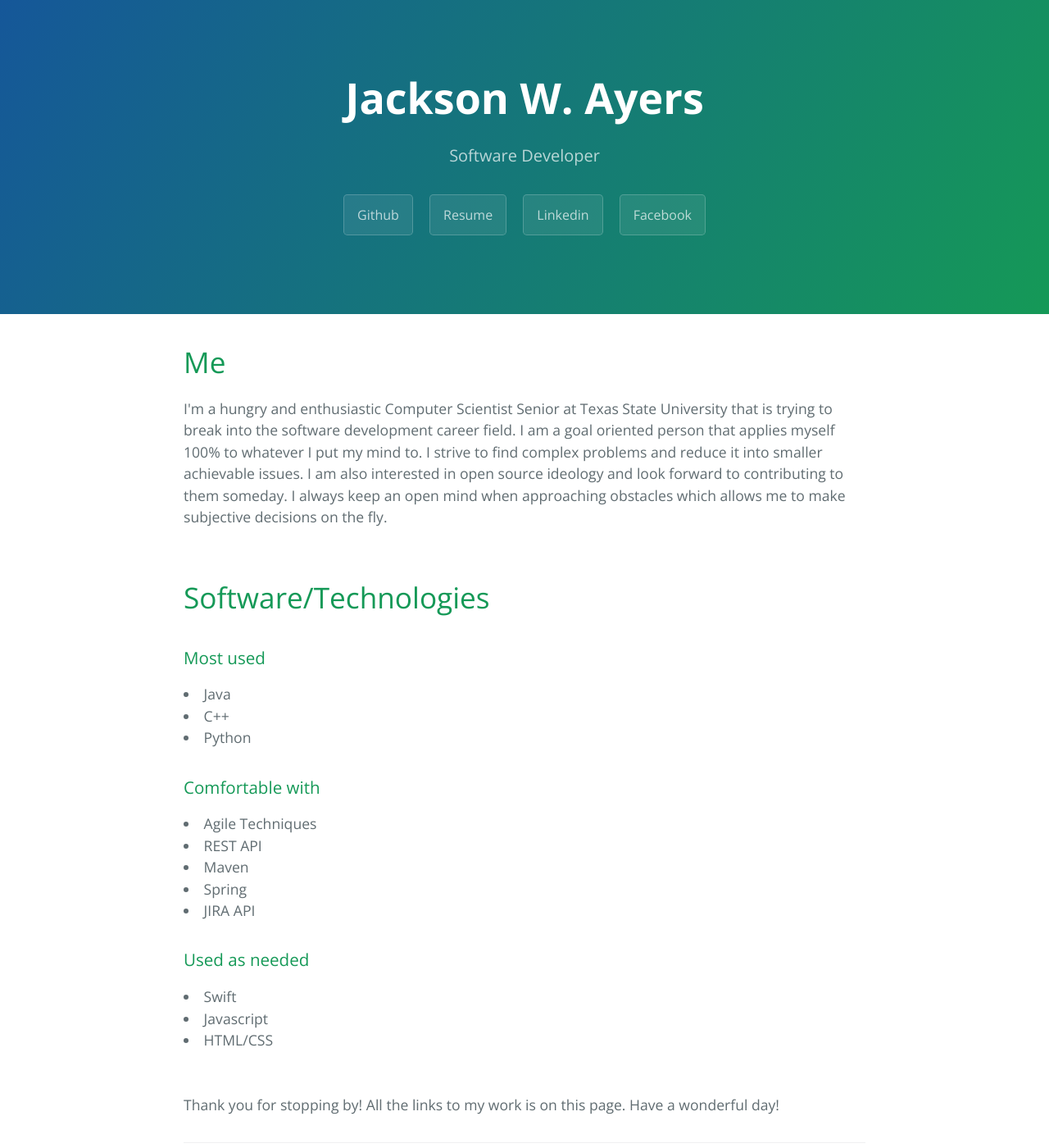
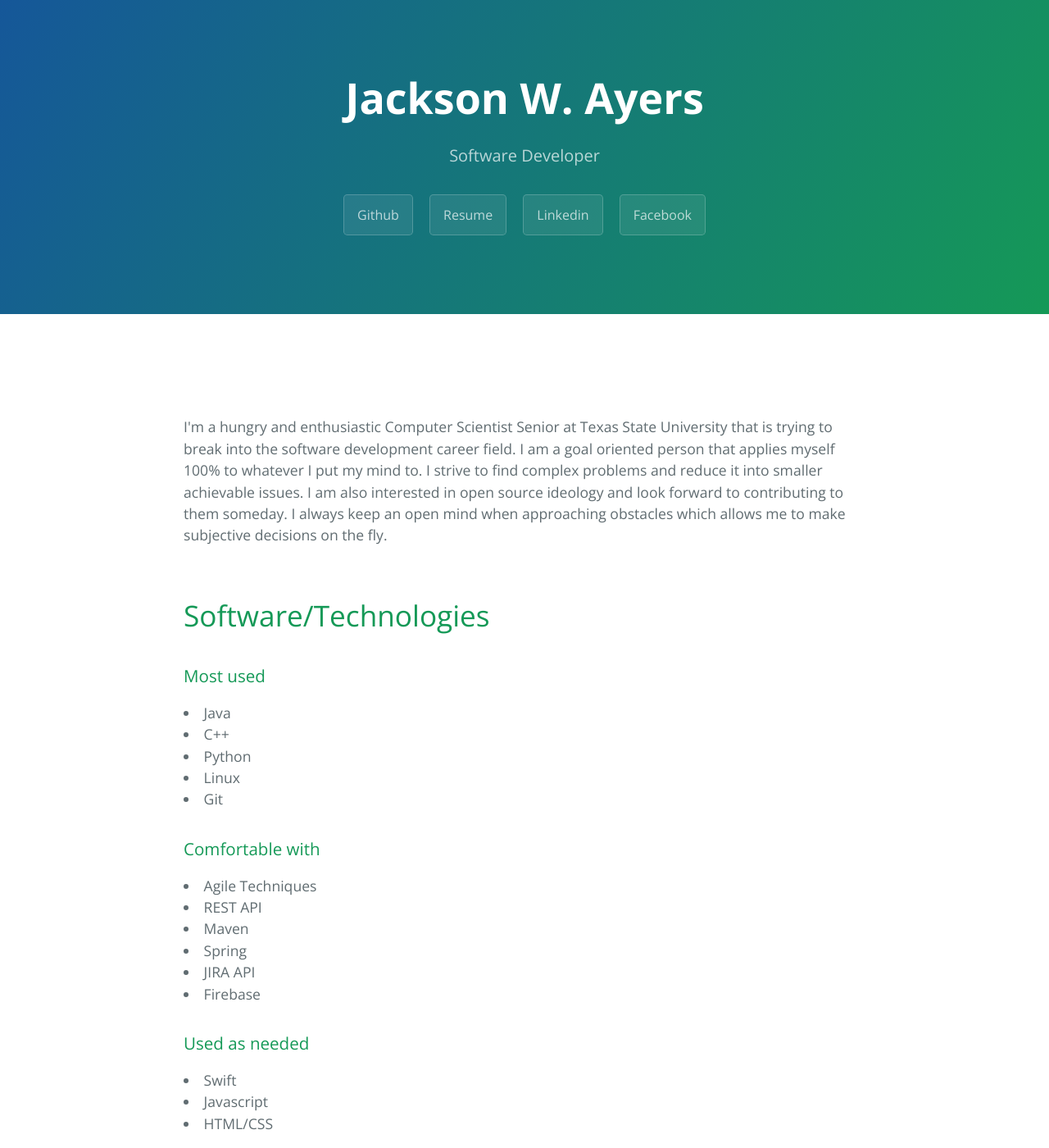
Before and after one commit to ayerswj/ayerswj.github.io, a Jekyll site: the page built from index.html, in a window 1280 px wide and 1400 px high. Shown: the whole window at 82% size. Built offline with Jekyll 4.4.1, drawn with Linux system fonts in a browser that asks for light colours.

Commit message:
formatted

```diff
--- a/_layouts/default.html
+++ b/_layouts/default.html
@@ -46,7 +46,7 @@
         {% endif %}
         <h3>Contact</h3>
         <ul>
-            <a href="jwa58@txstate.edu" class="btn">Email</a>
+
         </ul>
       </footer>
     </main>
--- a/index.html
+++ b/index.html
@@ -4,7 +4,7 @@
 ---
 
 		<div class="blurb">
-			<h1>Me</h1>
+			<marquee><h1>Me</h1></marquee>
 			<p>I'm a hungry and enthusiastic Computer Scientist Senior at Texas State University that is trying to break into the
 				software development career field.  I am a goal oriented person that applies myself 100% to
 				whatever I put my mind to.  I strive to find complex problems and reduce it into smaller
@@ -16,12 +16,15 @@
 				<li>Java</li>
 				<li>C++</li>
 				<li>Python</li>
+				<li>Linux</li>
+				<li>Git</li>
 				<h3>Comfortable with</h3>
 				<li>Agile Techniques</li>
 				<li>REST API</li>
 				<li>Maven</li>
 				<li>Spring</li>
 				<li>JIRA API</li>
+				<li>Firebase</li>
 				<h3>Used as needed</h3>
 				<li>Swift</li>
 				<li>Javascript</li>
```
